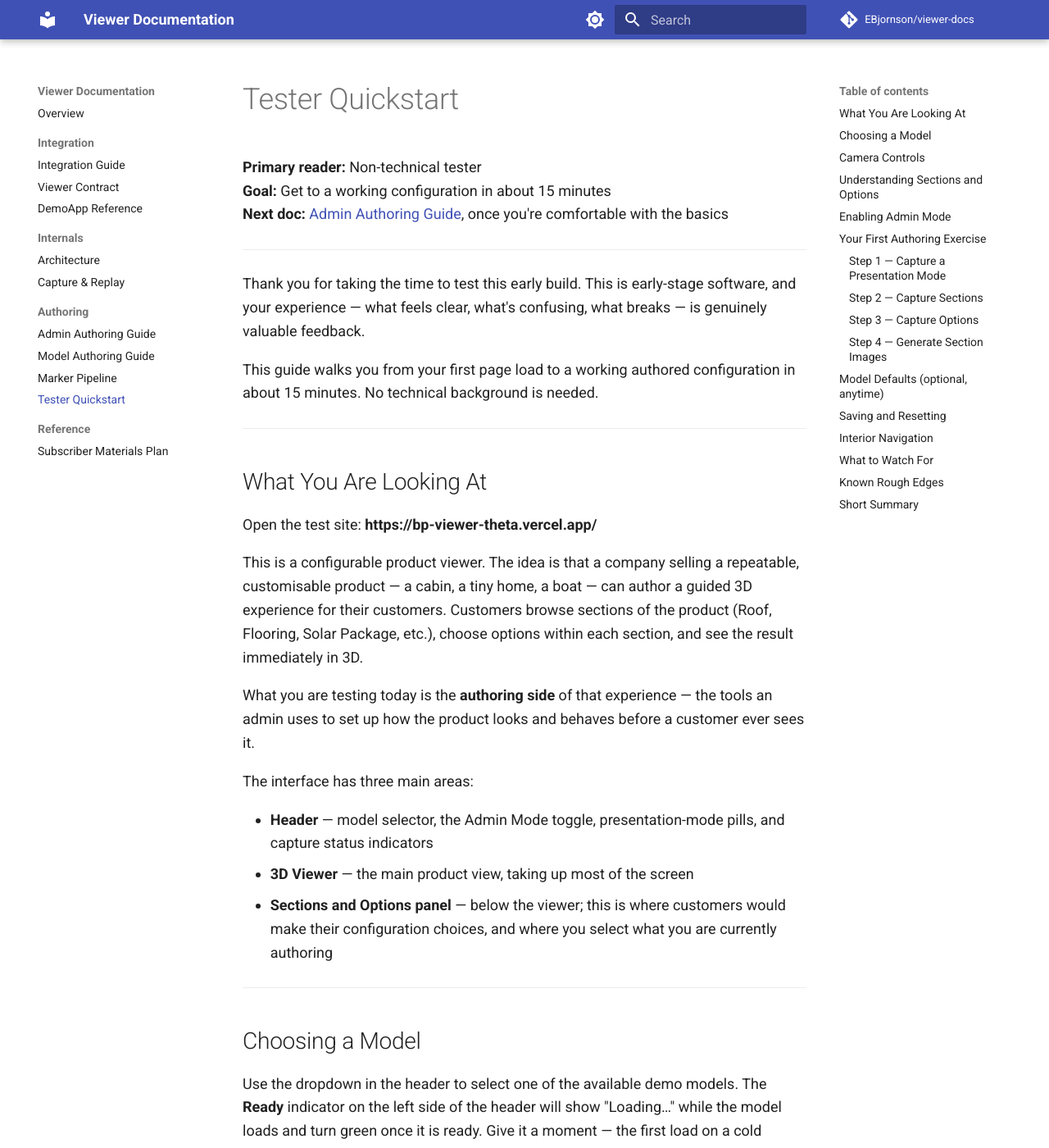
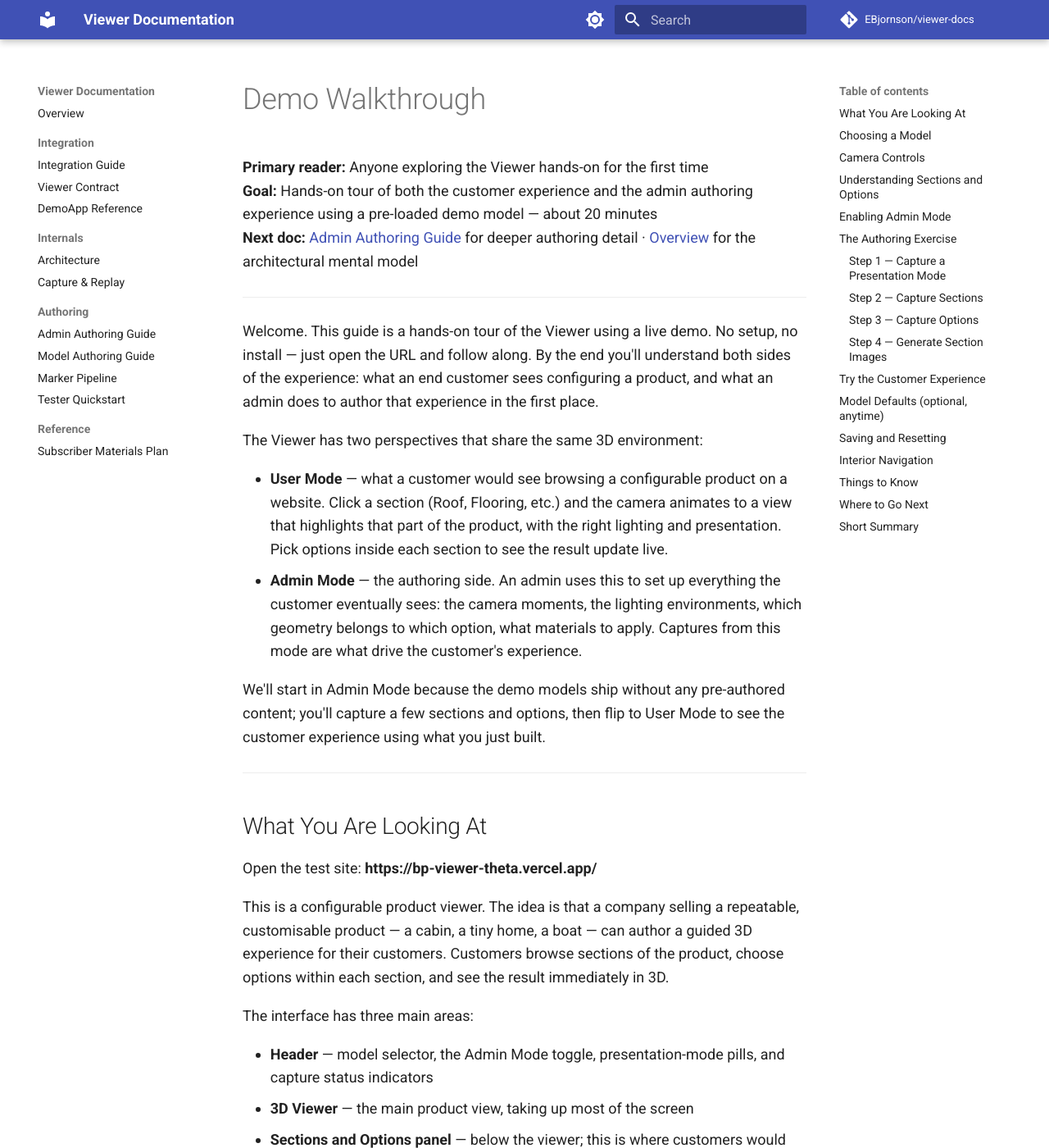
Before and after one commit to EBjornson/viewer-docs, an MkDocs documentation site: the page built from docs/demo_walkthrough.md, in a window 1280 px wide and 1400 px high. Shown: the whole window at 82% size. Built offline with MkDocs 1.6.1 and Material for MkDocs 9.7.7, drawn with Linux system fonts in a browser that asks for light colours; comment, search, counter and statistics services are not loaded; some of the changed text lies outside the part shown.

Commit message:
Sync from main repo @ d60dd7c
Source branch: main
Source commit: d60dd7c99ad391edafa4f9bbaffaf2476258dfa2

```diff
--- a/docs/tester_quickstart.md
+++ b/docs/demo_walkthrough.md
@@ -1,14 +1,19 @@
-# Tester Quickstart
+# Demo Walkthrough
 
-**Primary reader:** Non-technical tester
-**Goal:** Get to a working configuration in about 15 minutes
-**Next doc:** [Admin Authoring Guide](admin_authoring_guide.md), once you're comfortable with the basics
+**Primary reader:** Anyone exploring the Viewer hands-on for the first time
+**Goal:** Hands-on tour of both the customer experience and the admin authoring experience using a pre-loaded demo model — about 20 minutes
+**Next doc:** [Admin Authoring Guide](admin_authoring_guide.md) for deeper authoring detail · [Overview](overview.md) for the architectural mental model
 
 ---
 
-Thank you for taking the time to test this early build. This is early-stage software, and your experience — what feels clear, what's confusing, what breaks — is genuinely valuable feedback.
+Welcome. This guide is a hands-on tour of the Viewer using a live demo. No setup, no install — just open the URL and follow along. By the end you'll understand both sides of the experience: what an end customer sees configuring a product, and what an admin does to author that experience in the first place.
 
-This guide walks you from your first page load to a working authored configuration in about 15 minutes. No technical background is needed.
+The Viewer has two perspectives that share the same 3D environment:
+
+- **User Mode** — what a customer would see browsing a configurable product on a website. Click a section (Roof, Flooring, etc.) and the camera animates to a view that highlights that part of the product, with the right lighting and presentation. Pick options inside each section to see the result update live.
+- **Admin Mode** — the authoring side. An admin uses this to set up everything the customer eventually sees: the camera moments, the lighting environments, which geometry belongs to which option, what materials to apply. Captures from this mode are what drive the customer's experience.
+
+We'll start in Admin Mode because the demo models ship without any pre-authored content; you'll capture a few sections and options, then flip to User Mode to see the customer experience using what you just built.
 
 ---
 
@@ -16,9 +21,7 @@ This guide walks you from your first page load to a working authored configurati
 
 Open the test site: **https://bp-viewer-theta.vercel.app/**
 
-This is a configurable product viewer. The idea is that a company selling a repeatable, customisable product — a cabin, a tiny home, a boat — can author a guided 3D experience for their customers. Customers browse sections of the product (Roof, Flooring, Solar Package, etc.), choose options within each section, and see the result immediately in 3D.
-
-What you are testing today is the **authoring side** of that experience — the tools an admin uses to set up how the product looks and behaves before a customer ever sees it.
+This is a configurable product viewer. The idea is that a company selling a repeatable, customisable product — a cabin, a tiny home, a boat — can author a guided 3D experience for their customers. Customers browse sections of the product, choose options within each section, and see the result immediately in 3D.
 
 The interface has three main areas:
 
@@ -55,7 +58,7 @@ How you move the camera depends on the camera mode of the current view (set when
 
 If you click directly on the floor of a room while in overhead mode, the camera will navigate down into that interior space.
 
-In user mode, camera mode is set by whichever section is active. Clicking between sections animates the camera to whatever pose and view mode that section was captured with. There is no separate "view selector" for end users — the section is the camera selector.
+In User Mode, camera mode is set by whichever section is active. Clicking between sections animates the camera to whatever pose and view mode that section was captured with. There is no separate "view selector" for end users — the section is the camera selector.
 
 In Admin Mode, an extra **View row** (Exterior / Interior / Overhead) appears at the top of the Section tab in the authoring overlay. These are admin-only conveniences — they jump you to default poses while you're framing a section, before you capture.
 
@@ -92,11 +95,9 @@ Both are pure shortcuts — they don't save anything, they just set up a startin
 
 In the DemoApp header, six **pMode pills** (Summer Day, Summer Night, Summer Night Interior, Winter Day, Winter Night, Winter Night Interior) live separately. These are the **slots** your captured presentation modes are stored under. Clicking a pill in admin mode makes that slot "active" so the next Mode Capture lands there. (The four AuthoringPanel helper buttons and the six header pills are intentionally separate surfaces — helpers seed lighting defaults; pills route stored captures.)
 
-To return to the clean customer-facing view, click **Admin Mode** again to turn it off.
-
 ---
 
-## Your First Authoring Exercise
+## The Authoring Exercise
 
 Work through these four steps in roughly this order. Each one builds on the previous, but you do not have to follow the order strictly — once you have one Presentation Mode captured, you can revisit any step in any order as needed.
 
@@ -137,7 +138,7 @@ For each section:
 
 **Sections without options.** Some sections may exist purely as stored "view-like" moments — no options associated. The capture workflow is identical; just don't author options for that section.
 
-**Testing the replay.** To see the camera animation working, capture **at least two sections**. Then click between them — each click should animate the camera to the position and lighting you captured for that section. Switching to a section that has no capture leaves the current view alone (the Viewer preserves whatever state is already on screen).
+**Testing the replay.** Capture **at least two sections** so you can see the camera replay between them. Click between captured sections — each click should animate the camera to the position and lighting you captured. Switching to a section that has no capture leaves the current view alone (the Viewer preserves whatever state is already on screen).
 
 To remove a capture and start over, click **Section Clear** while that section is active.
 
@@ -155,7 +156,7 @@ With sections captured, you can author the options within each section.
 4. Use the geometry visibility and material assignment controls to configure what this option looks like — select parts of the model, hide / show, edit color / roughness / metalness, or apply a library texture
 5. Click **Option Capture**
 
-Repeat for as many options as you want to test. Clicking between options in the same section should now show the configured changes in the viewer.
+Repeat for as many options as you want to try out. Clicking between options in the same section should now show the configured changes in the viewer.
 
 **Cross-section ownership.** Two independent rules keep the configuration system deterministic:
 
@@ -188,14 +189,31 @@ If no sections have captures yet, the button stays neutral and clicking it has n
 
 ---
 
+## Try the Customer Experience
+
+Click **Admin Mode** in the header again to turn it off. The authoring overlay disappears, the User Visibility toggles take effect, and you're now seeing exactly what an end customer would see browsing the configured product.
+
+Things to try:
+
+- **Click between sections** — the camera animates to each captured pose with the right lighting. This is the core of the customer experience: each section is a guided "moment" highlighting one product decision area.
+- **Pick options within a section** — geometry and materials update live based on what you authored. The customer never sees the show/hide or material-assignment plumbing — they just see Option 1 looks different from Option 2.
+- **Try the Rooms panel** (right side of the viewer, if your demo model has interior rooms) — clicking a room navigates the camera to that location without changing lighting or visibility. Pure camera-only navigation.
+- **Click the floor in an overhead view** — the camera dives into that interior space.
+- **Notice what's hidden** — User Visibility toggles you set per section now hide panels (Solar / Rooms / North Arrow) that should be off for that section. This is how an admin shapes which UI surfaces are appropriate for each moment.
+
+What's notably absent from User Mode: there is no Admin Mode toggle visible to the customer, no presentation mode pills, no view buttons. Customers navigate by section choices alone. The product author shapes everything else through their captures.
+
+---
+
 ## Model Defaults (optional, anytime)
 
-Some models benefit from a baseline appearance — a default exterior color the customer sees before making any choices. To set this:
+Some products benefit from a baseline appearance — a default exterior color the customer sees before making any choices. To set this:
 
-1. With **no option active** (so you're not editing on top of an option assignment), open the Option tab in the authoring panel
-2. Select the geometry you want to set a baseline for
-3. Adjust the color, roughness, metalness, or apply a library texture
-4. Click **Capture Material Defaults**
+1. Re-enable Admin Mode
+2. With **no option active** (so you're not editing on top of an option assignment), open the Option tab in the authoring panel
+3. Select the geometry you want to set a baseline for
+4. Adjust the color, roughness, metalness, or apply a library texture
+5. Click **Capture Material Defaults**
 
 The baseline replays automatically on every load, before any option assignments. Option assignments always override defaults for the same geometry, so if every option for a piece of geometry sets its own material, the default is never visible and capturing one is unnecessary.
 
@@ -219,24 +237,11 @@ Note that interior navigation requires navigation markers to be set up in the mo
 
 ---
 
-## What to Watch For
+## Things to Know
 
-As you explore, please note anything that:
+A few honest expectations about this early build:
 
-- **Feels confusing or unclear** — steps that required guesswork, labels that did not explain themselves, anything you had to try twice
-- **Behaved unexpectedly** — captures that did not replay correctly, camera motion that felt wrong, sections or options that did not update the viewer as expected
-- **Broke or produced an error** — anything that stopped working, showed a red error banner, or left the viewer in a broken state
-- **Felt slow** — model load times, camera animation, response to option changes
-
-If you can include a brief description of what you were doing when something happened, and what you expected vs. what actually happened, that is the most useful form of feedback.
-
----
-
-## Known Rough Edges
-
-A few things to be aware of in this early version so they do not surprise you:
-
-- **Section and option labels are placeholders** — use the Rename button in Admin Mode to give them meaningful names for your testing. Label changes are display-only and do not affect captured data.
+- **Section and option labels are placeholders** — use the Rename button in Admin Mode to give them meaningful names. Label changes are display-only and do not affect captured data.
 - **The authoring tools are a working prototype** — the admin overlay is functional but not yet polished. Some controls are more refined than others.
 - **Persistence is browser-local** — there is no cloud save or account yet. Your work lives in this browser only.
 - **Uploaded models are not persisted** — reload the page and any work on an uploaded model is lost.
@@ -246,16 +251,25 @@ A few things to be aware of in this early version so they do not surprise you:
 
 ---
 
+## Where to Go Next
+
+If you want to dig deeper:
+
+- [Overview](overview.md) — the architectural mental model: Viewer + host App, the contract boundary, how the pieces fit together
+- [Admin Authoring Guide](admin_authoring_guide.md) — the deeper reference for everything Admin Mode does, including the workflows here in more detail
+- [Capture & Replay](capture_and_replay.md) — what every capture payload contains and how replay resolves them deterministically
+- [Model Authoring Guide](model_authoring_guide.md) — for understanding how the demo models themselves were prepared (`.glb` conventions, marker naming for navigation/lighting/pivots/slides)
+
+---
+
 ## Short Summary
 
 1. Open **https://bp-viewer-theta.vercel.app/**
 2. Select a demo model and wait for **Ready**
-3. Explore with the camera controls
+3. Explore briefly with the camera controls
 4. Click **Admin Mode** to enable the authoring overlay (Section / Option / pMode tabs)
 5. Capture at least one Presentation Mode (Summer Day to start) via the pMode tab
 6. Capture at least two Sections via the Section tab — to see the camera-replay animation between them
 7. Capture Options within each section via the Option tab
 8. Once sections are captured, click **Complete Build** in the header to generate one JPEG per captured section
-9. Note anything that surprises, confuses, or breaks
-
-Thank you for testing.
+9. Click **Admin Mode** off to see the customer experience using what you authored
```
Also changed, not shown: docs/admin_authoring_guide.md (+1 -1 lines), docs/index.md (+1 -1 lines), docs/overview.md (+1 -1 lines).
